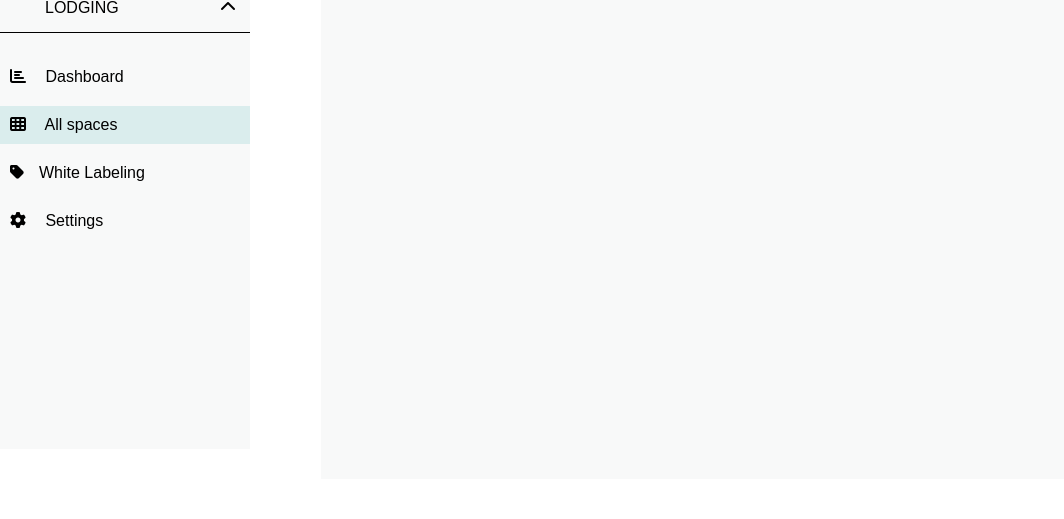
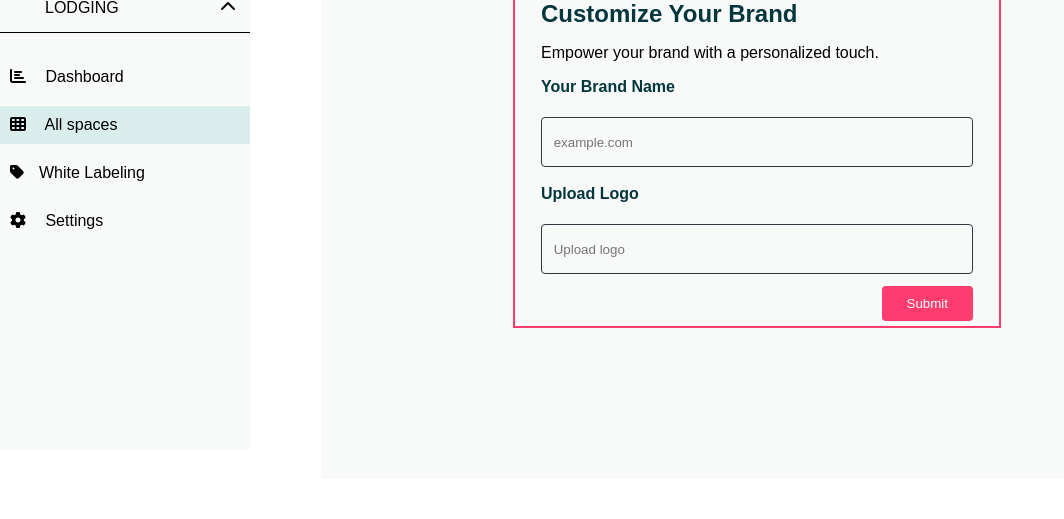
Before and after one commit to Anju-CK/jota_trial, a Django app: template jotavirtual/jota/templates/settings.html in a window 1280 px wide. Shown: the part 406-925 px from the top of the page, without its empty margins (0-1064 px from the left). Run offline with Django 4.2, Linux system fonts and the light colour scheme; the template is opened without the code that fills it, so the values that code supplies are empty.

Commit message:
settings page

```diff
--- a/jotavirtual/jota/static/jota/css/settings.css
+++ b/jotavirtual/jota/static/jota/css/settings.css
@@ -19,4 +19,45 @@
     margin-bottom: 40px;
     width: 75%;
     height: 714px;
+    position: relative;
+    display: block;
 }
+.set1{
+    padding: 26px;
+    position: absolute;
+    border: 2px solid #FF3C6D;
+    width: 45%;
+    height: 42%;
+    top: 29%;
+    left: 20%;
+}
+.label1{
+    font-weight: 700;
+    margin-bottom: 3px;
+    font-size: 24px;
+    display: block;
+    color: #03363D;
+}
+.txt{
+    padding: 8px;
+    border: 1px solid #2F3941;
+    background: #F8F9F9;
+    border-radius: 4px;
+    box-sizing: border-box;
+    width: 100%;
+    height: 50px;
+}
+.sub{
+    padding: 10px 25px;
+    border-radius: 4px;
+    background: #FF3C6D;
+    color: white;
+    border: None;
+    cursor: pointer;
+    position: absolute;
+    bottom: 5px;
+    right: 26px;
+}
+.hidden{
+    display: none;
+}
--- a/jotavirtual/jota/templates/settings.html
+++ b/jotavirtual/jota/templates/settings.html
@@ -3,13 +3,54 @@
 {% block content %}
 <div>
     <div class="top-section">
-        <a href="#" class="nav-text" id="brand">Customize your Brand</a>
-<!--        <a href="#" class="nav-text no-underline" id="domain">Custom Domain</a>-->
-        <a href="#" class="nav-text no-underline" id="management">Subscription Management</a>
-        <a href="#" class="nav-text no-underline" id="billing">Billing</a>
+        <div  class="nav-text" id="brand" onclick="showContent('set1')">Customize your Brand</div>
+        <div class="nav-text no-underline" id="management" onclick="showContent('set2')">Subscription Management</div>
+        <div  class="nav-text no-underline" id="billing" onclick="showContent('set3')">Billing</div>
     </div>
     <div class="inner-section">
 
+        <div class="set1">
+            <div class="label1">Customize Your Brand</div>
+            <p>Empower your brand with a personalized touch.</p>
+            <form action="#" method="post">
+                <label>Your Brand Name</label><br>
+                <input type="text" name="domain" placeholder=" example.com" class="txt"><br><br>
+                <label>Upload Logo</label><br>
+                <input type="text" name="domain" placeholder=" Upload logo" class="txt"><br><br>
+                <input type="submit" value="Submit" class="sub">
+            </form>
+        </div>
+
+
+         <div class="set2 hidden">
+            <div>Subscription</div>
+        </div>
+
+        <div class="set3 hidden">
+            <div>Billing</div>
+        </div>
+
+
+
     </div>
 </div>
+
+
+<script>
+    function showContent(sectionId) {
+        // Hide all content sets
+        var allSets = document.querySelectorAll('.inner-section > div');
+        allSets.forEach(function(set) {
+            set.classList.add('hidden');
+        });
+
+        // Show the selected content set
+        var selectedSet = document.querySelector('.' + sectionId);
+        if (selectedSet) {
+            selectedSet.classList.remove('hidden');
+        }
+    }
+</script>
+
+
 {% endblock content %}
```
